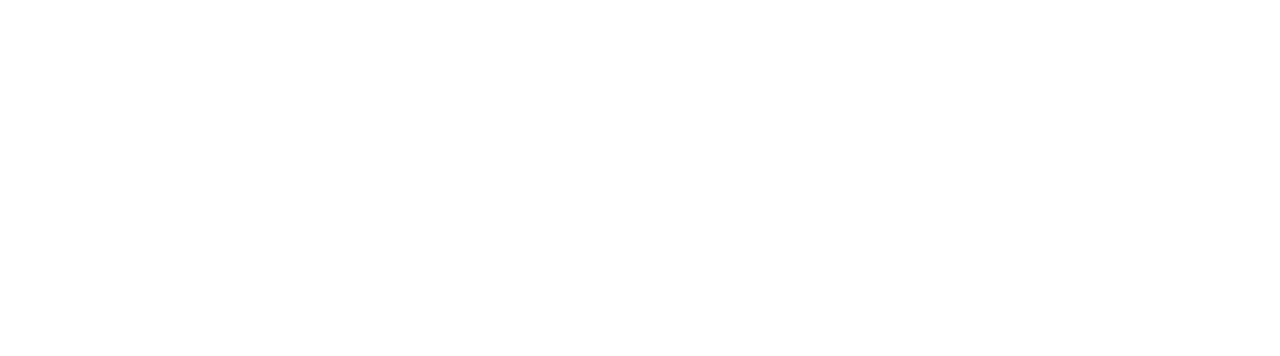
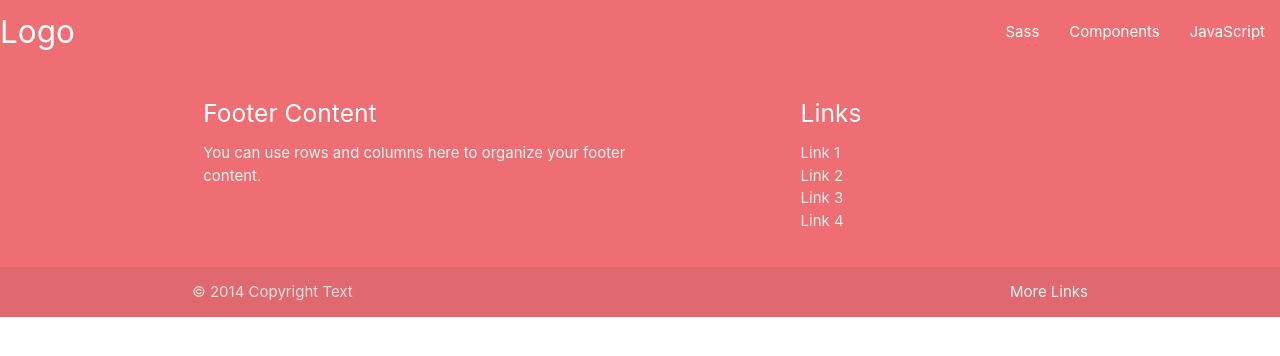
Before and after one commit to Andres620/Frontent-components-app, an Angular app: page / in a window 1280 px wide. Shown: the top 356 px of the page. Built offline with nearby package versions, Linux system fonts and the light colour scheme.

Commit message:
creacion de componentes header y footer

```diff
--- a/src/app/app.component.html
+++ b/src/app/app.component.html
@@ -1,4 +1,6 @@
+<app-header></app-header>
 
 <router-outlet>
+</router-outlet>
 
-</router-outlet>
+<app-footer></app-footer>
--- a/src/app/template/footer/footer.component.css
+++ b/src/app/template/footer/footer.component.css
@@ -0,0 +1,9 @@
+body {
+    display: flex;
+    min-height: 100vh;
+    flex-direction: column;
+  }
+
+  main {
+    flex: 1 0 auto;
+  }
--- a/src/app/template/footer/footer.component.html
+++ b/src/app/template/footer/footer.component.html
@@ -1 +1,25 @@
-<p>footer works!</p>
+<footer class="page-footer">
+    <div class="container">
+      <div class="row">
+        <div class="col l6 s12">
+          <h5 class="white-text">Footer Content</h5>
+          <p class="grey-text text-lighten-4">You can use rows and columns here to organize your footer content.</p>
+        </div>
+        <div class="col l4 offset-l2 s12">
+          <h5 class="white-text">Links</h5>
+          <ul>
+            <li><a class="grey-text text-lighten-3" href="#!">Link 1</a></li>
+            <li><a class="grey-text text-lighten-3" href="#!">Link 2</a></li>
+            <li><a class="grey-text text-lighten-3" href="#!">Link 3</a></li>
+            <li><a class="grey-text text-lighten-3" href="#!">Link 4</a></li>
+          </ul>
+        </div>
+      </div>
+    </div>
+    <div class="footer-copyright">
+      <div class="container">
+      © 2014 Copyright Text
+      <a class="grey-text text-lighten-4 right" href="#!">More Links</a>
+      </div>
+    </div>
+  </footer>
--- a/src/app/template/header/header.component.html
+++ b/src/app/template/header/header.component.html
@@ -1 +1,10 @@
-<p>header works!</p>
+<nav>
+    <div class="nav-wrapper">
+      <a href="#" class="brand-logo">Logo</a>
+      <ul id="nav-mobile" class="right hide-on-med-and-down">
+        <li><a href="sass.html">Sass</a></li>
+        <li><a href="badges.html">Components</a></li>
+        <li><a href="collapsible.html">JavaScript</a></li>
+      </ul>
+    </div>
+  </nav>
```
